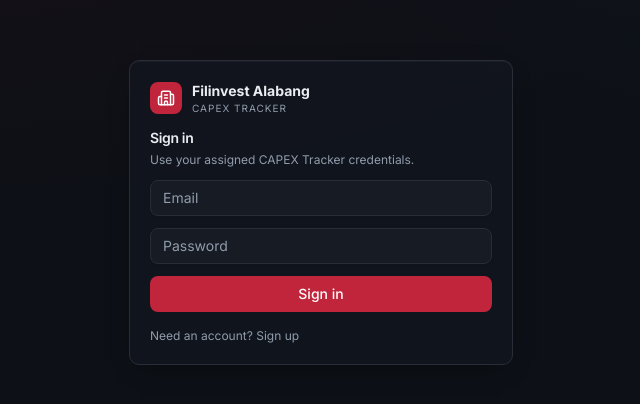
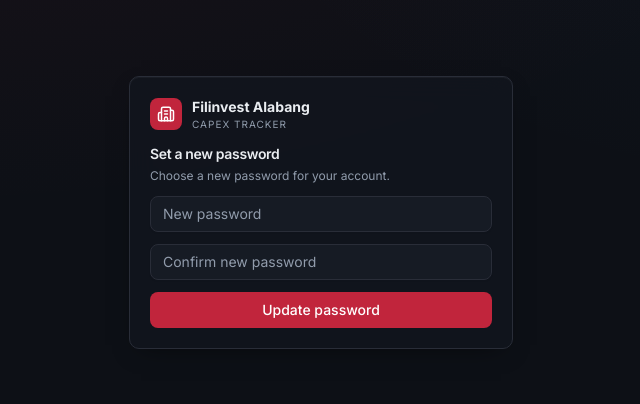
Before and after one commit to Strat-Innov/CAPEX, a React (Vite) app: page /reset-password in a window 1280 px wide. Before the commit this address led to /login. Shown: the part 188-592 px from the top of the page, without its empty margins (319-959 px from the left). Built offline with nearby package versions, Linux system fonts and the light colour scheme; no server answers.

Commit message:
Add forgot password flow: request reset link + set-new-password page, using Supabase's built-in recovery

```diff
--- a/src/App.tsx
+++ b/src/App.tsx
@@ -2,6 +2,7 @@
 import { AuthProvider, useAuth } from "@/context/AuthContext";
 import { AppLayout } from "@/components/layout/AppLayout";
 import { Login } from "@/pages/Login";
+import { ResetPassword } from "@/pages/ResetPassword";
 import { Dashboard } from "@/pages/Dashboard";
 import { Requests } from "@/pages/Requests";
 import { EntryDetail } from "@/pages/EntryDetail";
@@ -39,6 +40,7 @@
   return (
     <Routes>
       <Route path="/login" element={!loading && session ? <Navigate to="/" replace /> : <Login />} />
+      <Route path="/reset-password" element={<ResetPassword />} />
       <Route path="/*" element={<ProtectedRoutes />} />
     </Routes>
   );
--- a/src/context/AuthContext.tsx
+++ b/src/context/AuthContext.tsx
@@ -10,6 +10,8 @@
   signIn: (email: string, password: string) => Promise<{ error: string | null }>;
   signUp: (email: string, password: string, fullName: string) => Promise<{ error: string | null }>;
   signOut: () => Promise<void>;
+  requestPasswordReset: (email: string) => Promise<{ error: string | null }>;
+  updatePassword: (newPassword: string) => Promise<{ error: string | null }>;
 }
 
 const AuthContext = createContext<AuthContextValue | null>(null);
@@ -67,8 +69,22 @@
     await supabase.auth.signOut();
   }
 
+  async function requestPasswordReset(email: string) {
+    const { error } = await supabase.auth.resetPasswordForEmail(email, {
+      redirectTo: `${window.location.origin}/reset-password`,
+    });
+    return { error: error?.message ?? null };
+  }
+
+  async function updatePassword(newPassword: string) {
+    const { error } = await supabase.auth.updateUser({ password: newPassword });
+    return { error: error?.message ?? null };
+  }
+
   return (
-    <AuthContext.Provider value={{ session, profile, loading, signIn, signUp, signOut }}>
+    <AuthContext.Provider
+      value={{ session, profile, loading, signIn, signUp, signOut, requestPasswordReset, updatePassword }}
+    >
       {children}
     </AuthContext.Provider>
   );
--- a/src/pages/Login.tsx
+++ b/src/pages/Login.tsx
@@ -6,19 +6,28 @@
 import { Building2 } from "lucide-react";
 
 export function Login() {
-  const { signIn, signUp } = useAuth();
-  const [mode, setMode] = useState<"signin" | "signup">("signin");
+  const { signIn, signUp, requestPasswordReset } = useAuth();
+  const [mode, setMode] = useState<"signin" | "signup" | "forgot">("signin");
   const [email, setEmail] = useState("");
   const [password, setPassword] = useState("");
   const [fullName, setFullName] = useState("");
   const [error, setError] = useState<string | null>(null);
   const [loading, setLoading] = useState(false);
   const [signedUp, setSignedUp] = useState(false);
+  const [resetSent, setResetSent] = useState(false);
 
   async function handleSubmit(e: React.FormEvent) {
     e.preventDefault();
     setError(null);
     setLoading(true);
+
+    if (mode === "forgot") {
+      const result = await requestPasswordReset(email);
+      setLoading(false);
+      if (result.error) setError(result.error);
+      else setResetSent(true);
+      return;
+    }
 
     const result = mode === "signin" ? await signIn(email, password) : await signUp(email, password, fullName);
 
@@ -28,6 +37,13 @@
     } else if (mode === "signup") {
       setSignedUp(true);
     }
+  }
+
+  function switchMode(next: "signin" | "signup" | "forgot") {
+    setMode(next);
+    setError(null);
+    setSignedUp(false);
+    setResetSent(false);
   }
 
   return (
@@ -43,13 +59,21 @@
               <p className="text-[10px] uppercase tracking-widest text-muted-foreground">CAPEX Tracker</p>
             </div>
           </div>
-          <CardTitle>{mode === "signin" ? "Sign in" : "Create account"}</CardTitle>
+          <CardTitle>
+            {mode === "signin" ? "Sign in" : mode === "signup" ? "Create account" : "Reset password"}
+          </CardTitle>
           <CardDescription>
-            {mode === "signin" ? "Use your assigned CAPEX Tracker credentials." : "New accounts default to PD Staff — ask an admin to elevate your role."}
+            {mode === "signin" && "Use your assigned CAPEX Tracker credentials."}
+            {mode === "signup" && "New accounts default to PD Staff — ask an admin to elevate your role."}
+            {mode === "forgot" && "Enter your account email — we'll send a link to set a new password."}
           </CardDescription>
         </CardHeader>
         <CardContent>
-          {signedUp ? (
+          {mode === "forgot" && resetSent ? (
+            <p className="text-sm text-success">
+              If an account exists for that email, a reset link has been sent. Check your inbox (and spam).
+            </p>
+          ) : mode === "signup" && signedUp ? (
             <p className="text-sm text-success">
               Account created. Check your email to confirm, then sign in.
             </p>
@@ -70,6 +94,7 @@
                 onChange={(e) => setEmail(e.target.value)}
                 required
               />
+              {mode !== "forgot" && (
                 <Input
                   type="password"
                   placeholder="Password"
@@ -78,23 +103,42 @@
                   required
                   minLength={6}
                 />
+              )}
               {error && <p className="text-xs text-destructive">{error}</p>}
               <Button type="submit" className="w-full" disabled={loading}>
-                {loading ? "Please wait..." : mode === "signin" ? "Sign in" : "Create account"}
+                {loading
+                  ? "Please wait..."
+                  : mode === "signin"
+                  ? "Sign in"
+                  : mode === "signup"
+                  ? "Create account"
+                  : "Send reset link"}
               </Button>
             </form>
           )}
 
-          <button
-            onClick={() => {
-              setMode(mode === "signin" ? "signup" : "signin");
-              setError(null);
-              setSignedUp(false);
-            }}
-            className="text-xs text-muted-foreground hover:text-primary mt-4 block"
-          >
-            {mode === "signin" ? "Need an account? Sign up" : "Already have an account? Sign in"}
+          <div className="mt-4 space-y-1.5">
+            {mode === "signin" && (
+              <>
+                <button onClick={() => switchMode("forgot")} className="text-xs text-muted-foreground hover:text-primary block">
+                  Forgot your password?
                 </button>
+                <button onClick={() => switchMode("signup")} className="text-xs text-muted-foreground hover:text-primary block">
+                  Need an account? Sign up
+                </button>
+              </>
+            )}
+            {mode === "signup" && (
+              <button onClick={() => switchMode("signin")} className="text-xs text-muted-foreground hover:text-primary block">
+                Already have an account? Sign in
+              </button>
+            )}
+            {mode === "forgot" && (
+              <button onClick={() => switchMode("signin")} className="text-xs text-muted-foreground hover:text-primary block">
+                Back to sign in
+              </button>
+            )}
+          </div>
         </CardContent>
       </Card>
     </div>
--- /dev/null
+++ b/src/pages/ResetPassword.tsx
@@ -0,0 +1,90 @@
+import { useState } from "react";
+import { useNavigate } from "react-router-dom";
+import { useAuth } from "@/context/AuthContext";
+import { Card, CardHeader, CardTitle, CardDescription, CardContent } from "@/components/ui/card";
+import { Input } from "@/components/ui/input";
+import { Button } from "@/components/ui/button";
+import { Building2 } from "lucide-react";
+
+export function ResetPassword() {
+  const { updatePassword } = useAuth();
+  const navigate = useNavigate();
+  const [password, setPassword] = useState("");
+  const [confirmPassword, setConfirmPassword] = useState("");
+  const [error, setError] = useState<string | null>(null);
+  const [loading, setLoading] = useState(false);
+  const [done, setDone] = useState(false);
+
+  async function handleSubmit(e: React.FormEvent) {
+    e.preventDefault();
+    setError(null);
+
+    if (password !== confirmPassword) {
+      setError("Passwords don't match.");
+      return;
+    }
+    if (password.length < 6) {
+      setError("Password must be at least 6 characters.");
+      return;
+    }
+
+    setLoading(true);
+    const result = await updatePassword(password);
+    setLoading(false);
+
+    if (result.error) {
+      setError(result.error);
+    } else {
+      setDone(true);
+      setTimeout(() => navigate("/"), 1500);
+    }
+  }
+
+  return (
+    <div className="min-h-screen flex items-center justify-center px-4">
+      <Card className="w-full max-w-sm">
+        <CardHeader>
+          <div className="flex items-center gap-2.5 mb-2">
+            <div className="flex h-8 w-8 items-center justify-center rounded-md bg-primary text-primary-foreground">
+              <Building2 size={18} />
+            </div>
+            <div>
+              <p className="text-sm font-bold">Filinvest Alabang</p>
+              <p className="text-[10px] uppercase tracking-widest text-muted-foreground">CAPEX Tracker</p>
+            </div>
+          </div>
+          <CardTitle>Set a new password</CardTitle>
+          <CardDescription>Choose a new password for your account.</CardDescription>
+        </CardHeader>
+        <CardContent>
+          {done ? (
+            <p className="text-sm text-success">Password updated. Redirecting...</p>
+          ) : (
+            <form onSubmit={handleSubmit} className="space-y-3">
+              <Input
+                type="password"
+                placeholder="New password"
+                value={password}
+                onChange={(e) => setPassword(e.target.value)}
+                required
+                minLength={6}
+              />
+              <Input
+                type="password"
+                placeholder="Confirm new password"
+                value={confirmPassword}
+                onChange={(e) => setConfirmPassword(e.target.value)}
+                required
+                minLength={6}
+              />
+              {error && <p className="text-xs text-destructive">{error}</p>}
+              <Button type="submit" className="w-full" disabled={loading}>
+                {loading ? "Updating..." : "Update password"}
+              </Button>
+            </form>
+          )}
+        </CardContent>
+      </Card>
+    </div>
+  );
+}
```
Lines whose indentation alone changed are shown as unchanged.
